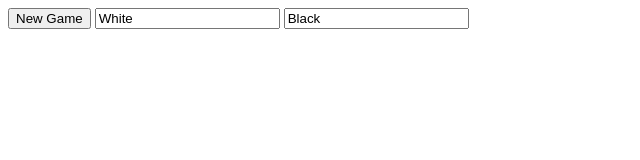
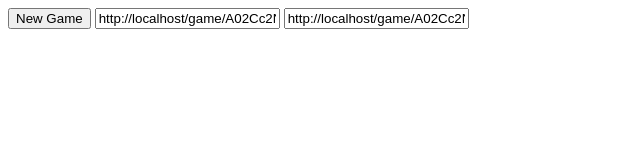
Before and after one commit to tbirrell/chess, a website: page public/home.html in a window 1280 px wide. Both pictures are taken after a click on the button "New Game". Shown: the whole page, without its empty margins (0-640 px from the left). Drawn offline with nearby package versions, Linux system fonts and the light colour scheme.

Commit message:
Another step towards world domination
Configured board instantiaon
enable data to pass from server to client
started working on setting and set db feilds
create hash generation

```diff
--- a/public/home.html
+++ b/public/home.html
@@ -7,8 +7,8 @@
   </head>
   <body>
     <button type="button" name="new" id="newgame">New Game</button>
-    <input class="hidden links" type="text" name="white" value="White">
-    <input class="hidden links" type="text" name="black" value="Black">
+    <input class="hidden links" type="text" name="white" id="white" value="White">
+    <input class="hidden links" type="text" name="black" id="black" value="Black">
     <script src="https://ajax.googleapis.com/ajax/libs/jquery/3.1.0/jquery.min.js"></script>
     <script src="js/home.js"></script>
   </body>
--- a/public/js/home.js
+++ b/public/js/home.js
@@ -1,5 +1,32 @@
 "use strict";
 
 $('#newgame').click(function(){
+  //show inputs
   $('.links').removeClass('hidden');
+
+  //create links
+  var game = createNewGame();
+  var baseLink = window.location.origin + '/game/' + game.hash;
+
+  //show links
+  $('.links#white').val(baseLink + game.playerWhite);
+  $('.links#black').val(baseLink + game.playerBlack);
 });
+
+function createNewGame() {
+  var text = [];
+  var possible = "ABCDEFGHIJKLMNOPQRSTUVWXYZabcdefghijklmnopqrstuvwxyz0123456789";
+
+  for (var i=0; i < 4; i++ ) {
+    text[i] = '';
+    for( var j=0; j < 5; j++ ) {
+      text[i] += possible.charAt(Math.floor(Math.random() * possible.length));
+    }
+  }
+  var game = {
+    'hash': text[0] + text[1],
+    'playerWhite': text[2],
+    'playerBlack': text[3]
+  };
+  return game;
+}
```
Also changed, not shown: index.js (+7 -1 lines), public/js/game.js (+17 -0 lines).
